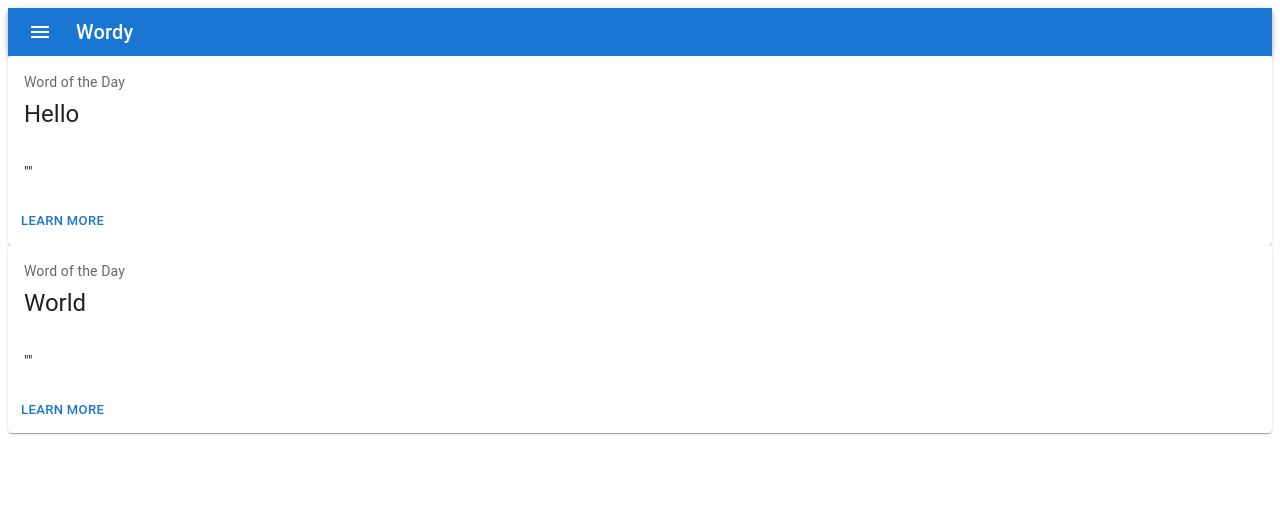
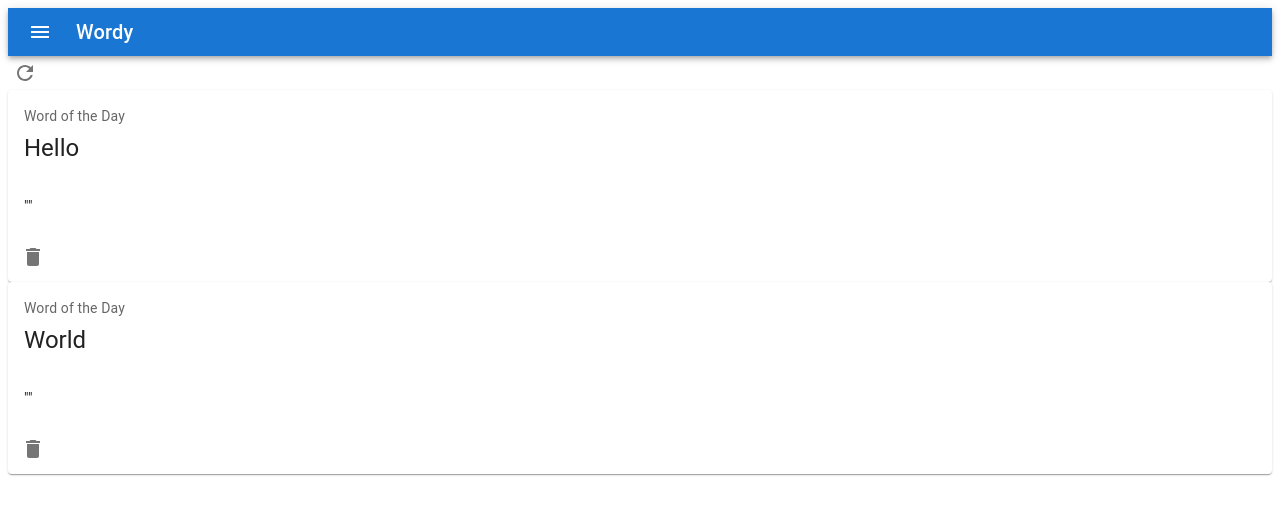
Before and after one commit to ajktown/wordnote, a Next.js app: page / in a window 1280 px wide. Shown: the top 514 px of the page. Built offline with nearby package versions, Linux system fonts and the light colour scheme.

Commit message:
feat: delete word with icon

```diff
--- /dev/null
+++ b/src/api/words/delete-words.api.ts
@@ -0,0 +1,5 @@
+// TODO: Implement
+
+export const deleteWordByIdApi = async (wordId: string): Promise<void> => {
+  console.log("Deleting the word: " + wordId)
+}
--- a/src/api/words/get-words.api.ts
+++ b/src/api/words/get-words.api.ts
@@ -1,5 +1,7 @@
 import { DUMMY_WORDS } from "./words.dummy"
 import { WordData } from "./words.interface"
+
+// TODO: Implement
 
 export const getWordsApi = async (): Promise<WordData[]> => {
   return DUMMY_WORDS
--- /dev/null
+++ b/src/atoms/StyledIconButton.a.tsx
@@ -0,0 +1,47 @@
+import { FC, MouseEvent, useState } from 'react'
+import IconButton from '@mui/material/IconButton'
+import Tooltip from '@mui/material/Tooltip'
+
+const DEFAULT_SIZE = `small`
+
+interface Props {
+  handleClick: any
+  jsxElementButton: JSX.Element
+  isDisabled?: boolean
+  hoverMessage?: {
+    title: string
+    placement?: 'right' | 'left-start' | 'bottom-start'
+  }
+  size?: 'small' | 'medium' | 'large'
+  disableOnHoverColor?: boolean
+}
+const StyledIconButtonAtom: FC<Props> = (props) => {
+  const [onHover, setHover] = useState(false)
+
+  const buttonColor =
+    !props.disableOnHoverColor && onHover ? "#a200aa" : undefined
+
+  return (
+    <Tooltip
+      title={props.hoverMessage?.title || ""}
+      placement={props.hoverMessage?.placement || `bottom`}
+      onMouseEnter={() => setHover(true)}
+      onMouseLeave={() => setHover(false)}
+    >
+      <span>
+        <IconButton
+          size={props.size || DEFAULT_SIZE}
+          aria-label="close"
+          onClick={(e: MouseEvent<HTMLElement>) => props.handleClick(e)}
+          disabled={props.isDisabled}
+          disableTouchRipple
+          style={{ color: buttonColor }}
+        >
+          {props.jsxElementButton}
+        </IconButton>
+      </span>
+    </Tooltip>
+  )
+}
+
+export default StyledIconButtonAtom
--- a/src/components/molecule_word_card/index.tsx
+++ b/src/components/molecule_word_card/index.tsx
@@ -3,13 +3,16 @@ import { WordData } from '../../api/words/words.interface'
 import Card from '@mui/material/Card';
 import CardActions from '@mui/material/CardActions';
 import CardContent from '@mui/material/CardContent';
-import Button from '@mui/material/Button';
 import Typography from '@mui/material/Typography';
+import StyledIconButtonAtom from '../../atoms/StyledIconButton.a'
+import DeleteWordIcon from '@mui/icons-material/Delete';
 
 interface Props {
   word: WordData
+  onClickDeleteWord: (wordId: string) => void
 }
-const WordCard: FC<Props> = ({ word }) => {
+const WordCard: FC<Props> = ({ word, onClickDeleteWord }) => {
+
   return (
     <Card sx={{ minWidth: 275 }}>
       <CardContent>
@@ -29,7 +32,10 @@ const WordCard: FC<Props> = ({ word }) => {
         </Typography>
       </CardContent>
       <CardActions>
-        <Button size="small">Learn More</Button>
+        <StyledIconButtonAtom
+          handleClick={() => onClickDeleteWord(word.id)}
+          jsxElementButton={<DeleteWordIcon />}
+        />
       </CardActions>
     </Card>
   )
--- /dev/null
+++ b/src/components/organism_word_cards_frame/index.tsx
@@ -0,0 +1,31 @@
+import { FC, Fragment } from 'react'
+import WordCard from '../molecule_word_card'
+import RefreshIcon from '@mui/icons-material/Refresh';
+import { useWords } from '../../hook/words/use-words.hook'
+import { deleteWordByIdApi } from '../../api/words/delete-words.api'
+import StyledIconButtonAtom from '../../atoms/StyledIconButton.a'
+
+const WordCardsFrame: FC = () => {
+  const [words, setWords, handleClickRefresh] = useWords()
+
+  if (words === undefined) return <h3>"Loading..."</h3>
+
+  const onClickDeleteWord = async (wordId: string) => {
+    try {
+      deleteWordByIdApi(wordId)
+      setWords(words.filter(word => word.id !== wordId))
+    } catch {}
+  }
+
+  return (
+    <Fragment>
+      <StyledIconButtonAtom
+        handleClick={() => handleClickRefresh()}
+        jsxElementButton={<RefreshIcon />}
+      />
+      {words.map(word => <WordCard key={word.id} word={word} onClickDeleteWord={onClickDeleteWord}/>)}
+    </Fragment>
+  )
+}
+
+export default WordCardsFrame
--- a/src/hook/use-internal-loading.hook.ts
+++ b/src/hook/use-internal-loading.hook.ts
@@ -1,6 +1,6 @@
-import { useCallback, useState, Dispatch, SetStateAction } from "react"
+import { useCallback, useState } from "react"
 
-export type HandleClickRefresh = Dispatch<SetStateAction<boolean>>
+export type HandleClickRefresh = () => void
 
 export const useInternalLoading = (): [
   boolean,
@@ -8,7 +8,7 @@ export const useInternalLoading = (): [
 ] => {
   const [internalLoading, setInternalLoading] = useState(true)
 
-  const handleClickRefresh = useCallback(
+  const handleClickRefresh: HandleClickRefresh = useCallback(
     () => setInternalLoading(!internalLoading),
     [internalLoading],
   )
--- a/src/layouts/index.tsx
+++ b/src/layouts/index.tsx
@@ -1,15 +1,10 @@
 import { FC, Fragment } from 'react'
-import WordCard from '../components/molecule_word_card'
-import { useWords } from '../hook/words/use-words.hook'
+import WordCardsFrame from '../components/organism_word_cards_frame'
 
 const HomeLayout: FC = () => {
-  const words = useWords()[0]
-
-  if (words === undefined) return <h3>"Loading..."</h3>
-
   return (
     <Fragment>
-      {words.map(word => <WordCard key={word.id} word={word}/>)}
+      <WordCardsFrame />
     </Fragment>
   )
 }
--- a/src/molecules/StyledAppbar.m.tsx
+++ b/src/molecules/StyledAppbar.m.tsx
@@ -10,7 +10,7 @@ interface Props {
   title: string
   children?: JSX.Element | JSX.Element[]
 }
-const StyledMoleculeAppbar: FC<Props> = (props) => {
+const StyledAppbarMolecule: FC<Props> = (props) => {
   return (
     <Box sx={{ flexGrow: 1 }}>
       <AppBar position="static">
@@ -30,4 +30,4 @@ const StyledMoleculeAppbar: FC<Props> = (props) => {
   );
 }
 
-export default StyledMoleculeAppbar
+export default StyledAppbarMolecule
--- a/src/pages/index.tsx
+++ b/src/pages/index.tsx
@@ -1,15 +1,15 @@
 import { FC } from 'react'
 import { useWords } from '../hook/words/use-words.hook'
 import HomeLayout from '../layouts'
-import StyledMoleculeAppbar from '../molecules/StyledAppbar.m'
+import StyledAppbarMolecule from '../molecules/StyledAppbar.m'
 
 const Home: FC = () => {
   return (
-    <StyledMoleculeAppbar
+    <StyledAppbarMolecule
       title="Wordy"
     >
       <HomeLayout />
-    </StyledMoleculeAppbar>
+    </StyledAppbarMolecule>
   )
 }
 
```
